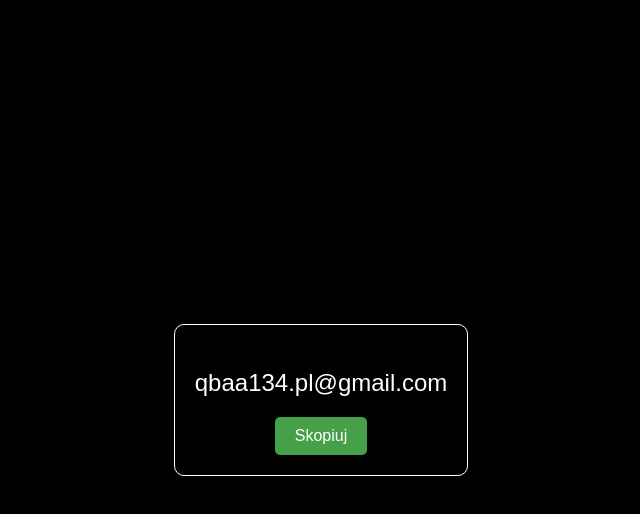
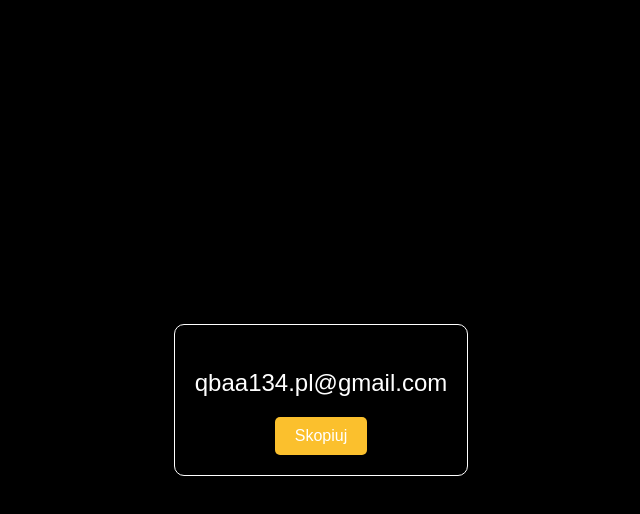
Before and after one commit to Qbaa134/Kopiowanie-mojego-e-maila, a plain HTML site: page index.html in a window 1280 px wide. In both pictures the pointer is over the button "Skopiuj". Shown: the whole page, without its empty margins (319-959 px from the left). Drawn offline with Linux system fonts and the light colour scheme.

Commit message:
Update index.html

```diff
--- a/index.html
+++ b/index.html
@@ -35,7 +35,7 @@
             font-size: 1rem;
         }
         #copyButton:hover {
-            background-color: #45a049;
+            background-color: #FBC02D;
         }
     </style>
 </head>
```
